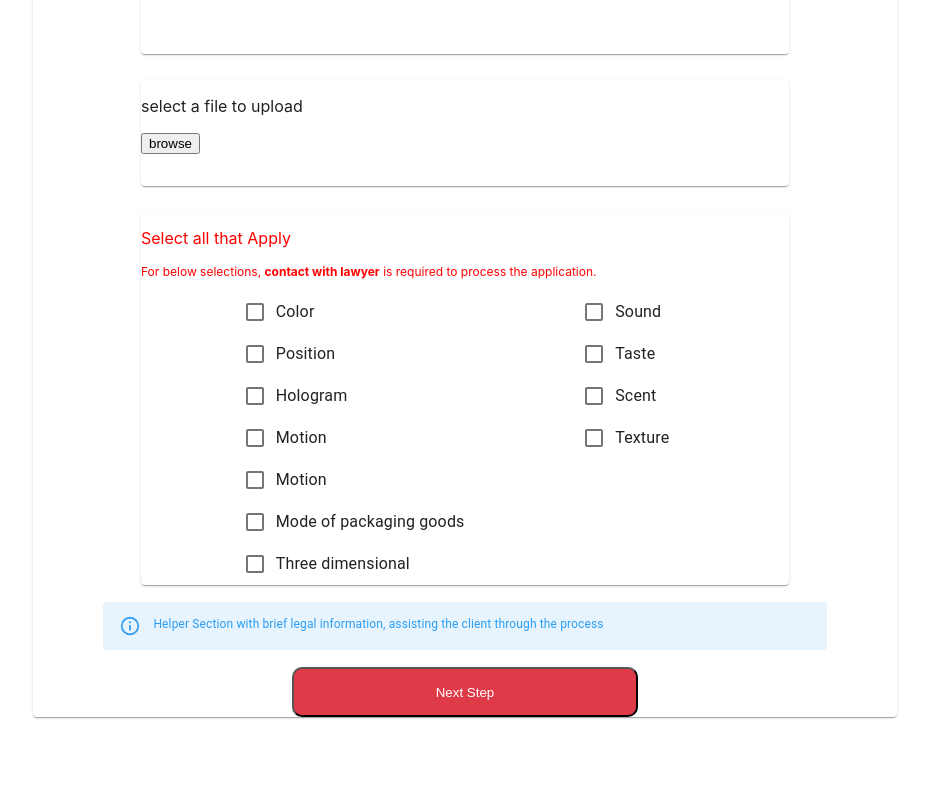
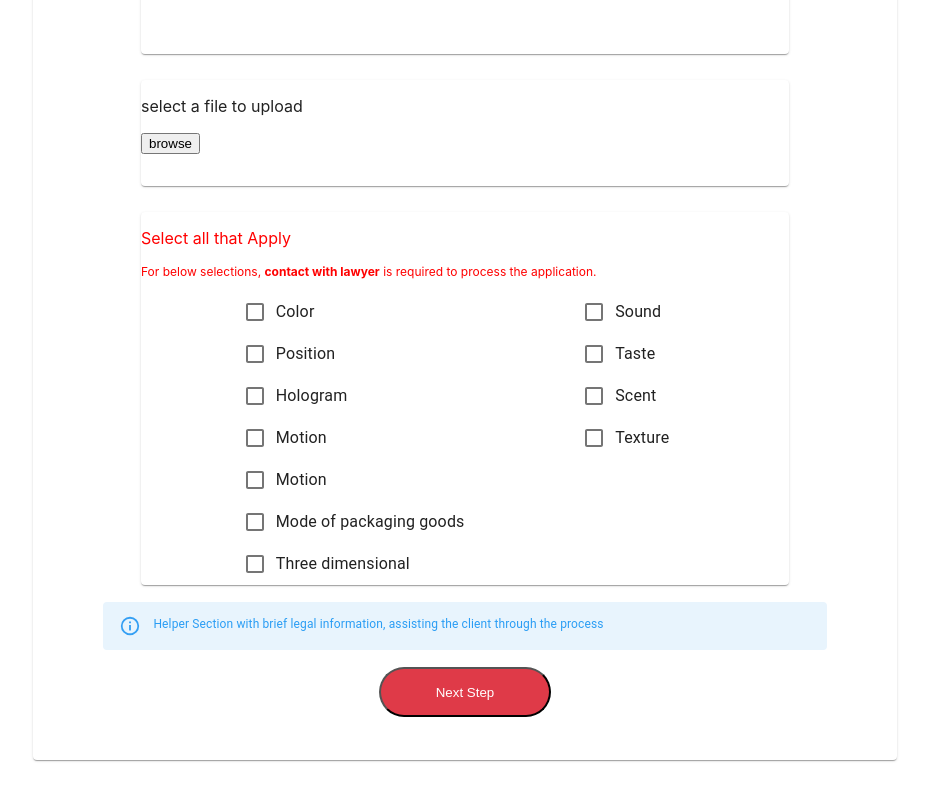
Before and after one commit to BCIT-SSD-2020-21/industry-project-checkmarks, a React (Create React App) app: page /application in a window 1280 px wide. Shown: the part 755-1555 px from the top of the page, without its empty margins (175-1104 px from the left). Built offline with nearby package versions, Linux system fonts and the light colour scheme.

Commit message:
#19 fixed spacing for next button on main card

```diff
--- a/src/layouts/TrademarkApplication.js
+++ b/src/layouts/TrademarkApplication.js
@@ -209,9 +209,12 @@ const useStyles = makeStyles((theme) => ({
         width: '40%',
         height: '50px',
         margin: '3%',
-        borderRadius: '10px',
-
+        borderRadius: '30px',
+        marginBottom: '5%',
         margin: 'auto',
+        [theme.breakpoints.up('sm')]: {
+            width: '20%',
+        },
     },
 
     resultCardHeading: {
@@ -231,7 +234,7 @@ const useStyles = makeStyles((theme) => ({
         backgroundColor: '#128b83',
         color: '#fff',
         borderRadius: '10px',
-        width: '13%',
+        width: '25%',
     },
 
     resultCardButtons: {
```
